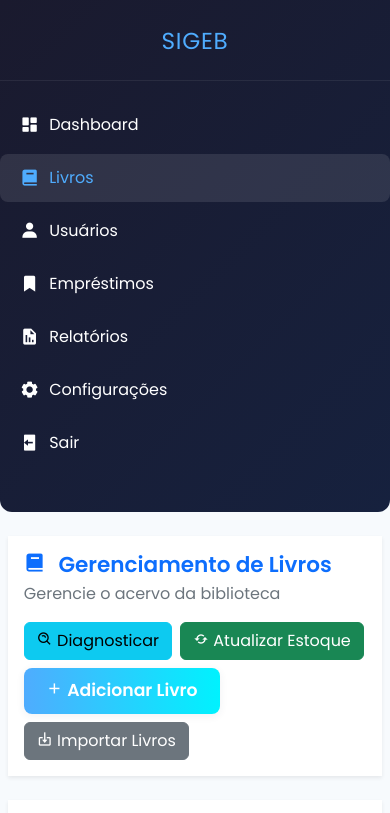
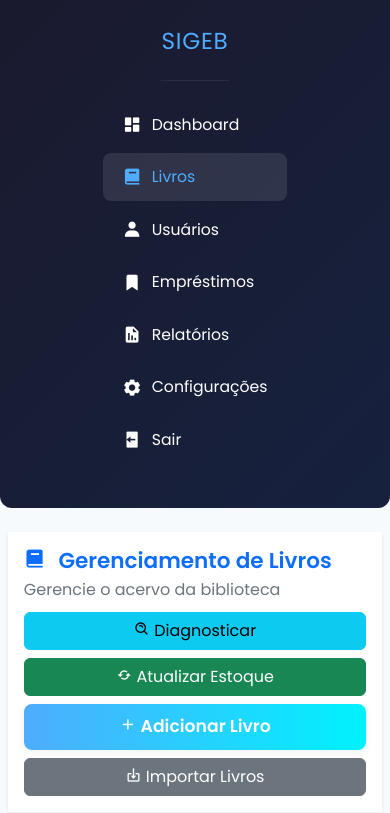
Before and after one commit to vinimacar/sigeb2, a website: page livros.html in a window 390 px wide. Shown: the top 813 px of the page. Drawn offline with nearby package versions, Linux system fonts and the light colour scheme; no server answers.

Commit message:
Update livros.html

```diff
--- a/livros.html
+++ b/livros.html
@@ -15,6 +15,74 @@
   <!-- Firebase SDK (modular) -->
   <!-- Removido script duplicado de inicialização do Firebase para evitar erro de variável redeclarada -->
   <style>
+    @media (max-width: 1100px) {
+      .main-content {
+        margin-left: 0;
+        padding: 16px 4vw 16px 4vw;
+      }
+      .sidebar {
+        position: static;
+        width: 100vw;
+        min-width: unset;
+        height: auto;
+        flex-direction: row;
+        align-items: center;
+        justify-content: flex-start;
+        box-shadow: none;
+        border-radius: 0 0 12px 12px;
+        padding: 0 0 0 0;
+      }
+      .sidebar-header {
+        padding: 16px 0 10px 0;
+        font-size: 1.1rem;
+      }
+      .menu-items {
+        flex-direction: row;
+        gap: 0.5rem;
+        padding: 0 0 0 10px;
+      }
+      .menu-item {
+        margin-bottom: 0;
+        padding: 10px 10px;
+        font-size: 0.98rem;
+      }
+    }
+    @media (max-width: 700px) {
+      .main-content {
+        padding: 8px 2vw 8px 2vw;
+      }
+      .page-header {
+        flex-direction: column;
+        align-items: flex-start;
+        padding: 12px 6px 10px 6px;
+        margin-bottom: 12px;
+        border-radius: 10px;
+      }
+      .card-body.d-flex {
+        flex-direction: column !important;
+        align-items: flex-start !important;
+        gap: 10px !important;
+      }
+      .book-grid {
+        grid-template-columns: 1fr;
+        gap: 0.7rem;
+      }
+      .book-card {
+        max-width: 100%;
+        padding: 0.7rem 0.4rem;
+        border-radius: 8px;
+      }
+      .d-flex.flex-wrap.gap-2 {
+        flex-direction: column !important;
+        gap: 8px !important;
+        width: 100%;
+      }
+      .btn {
+        width: 100%;
+        min-width: 0;
+        font-size: 1rem;
+      }
+    }
     /* Botão adicionar livro fixo */
     .add-book-fixed {
       position: fixed;
```
